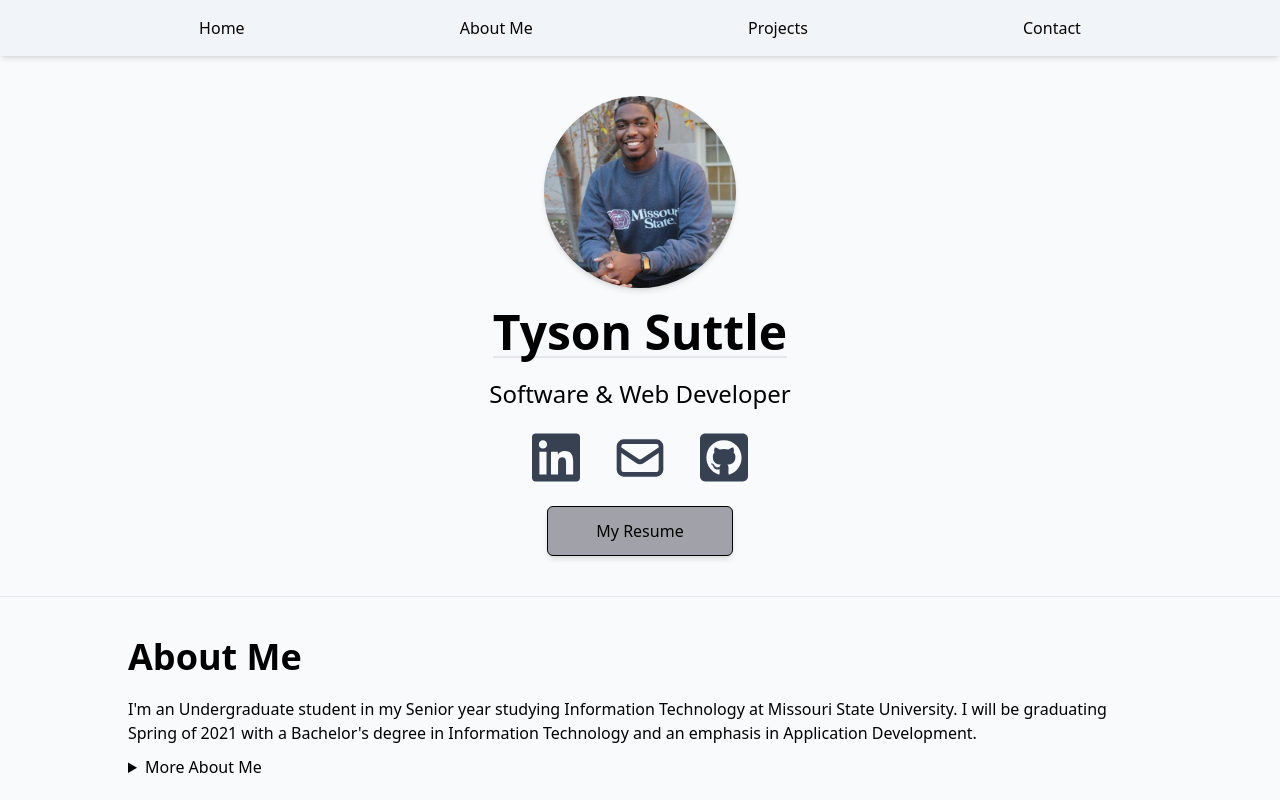
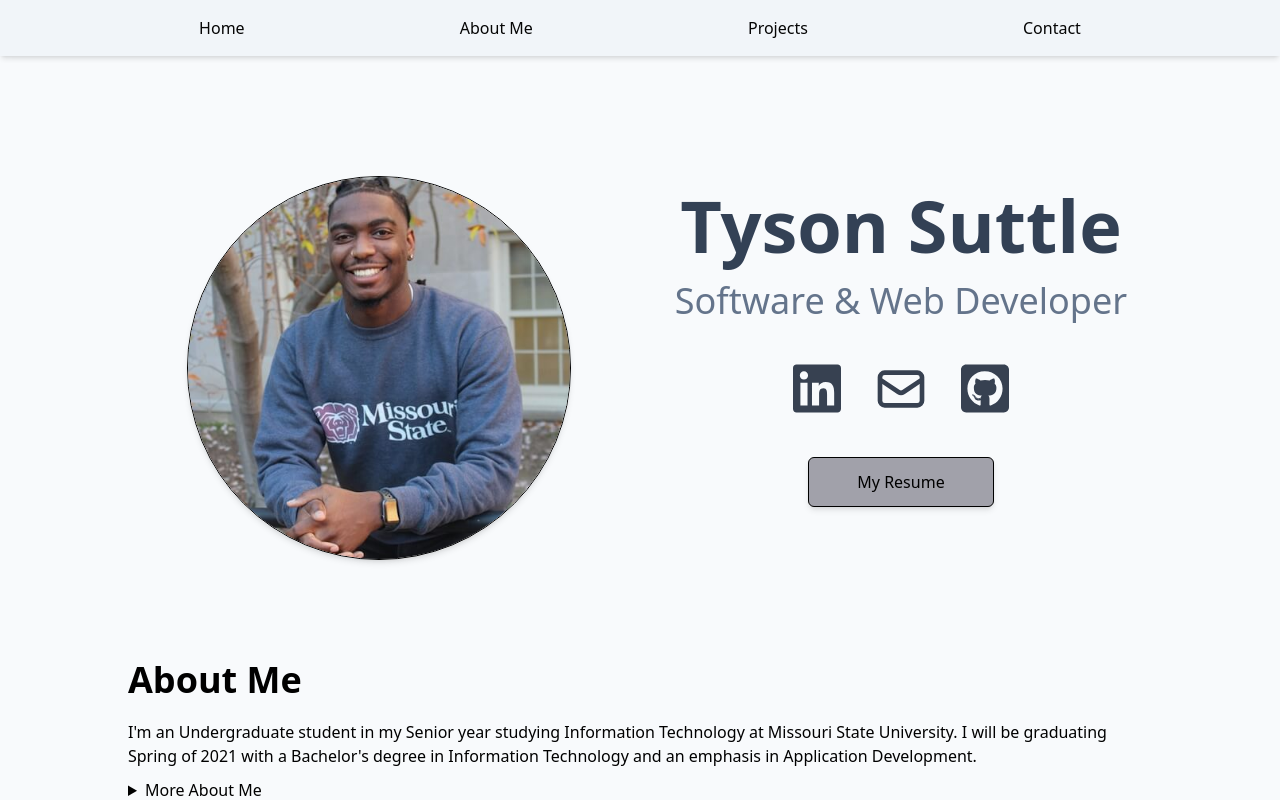
Before and after one commit to Tyson910/Portfolio, a Next.js app: page / in a window 1280 px wide. Shown: the top 800 px of the page. Built offline with nearby package versions, Linux system fonts and the light colour scheme.

Commit message:
Create 2 column layout on desktop for Hero component

```diff
--- a/src/components/Hero.js
+++ b/src/components/Hero.js
@@ -1,6 +1,7 @@
 import { MailIcon } from '@heroicons/react/outline';
-import Image from 'next/image';
 
+// import Image from 'next/image';
+// import Me from '../../public/img/miniScreenshot.jpg';
 import {
   GitHubIcon,
   LinkedInIcon,
@@ -9,31 +10,40 @@ import {
 export default function Hero() {
   // min h 500px
   return (
-    <section className="flex flex-col items-center px-5 gap-5 border-b pb-10">
-      <div className="pt-10">
-        {/* <Image
-          src="/img/miniScreenshot.jpg"
-          alt="My headshot"
-          width={500}
-          height={800}
-        /> */}
+    <section className="flex flex-col items-center px-5 gap-5 lg:grid lg:grid-cols-2 lg:container lg:py-20 lg:mb-20 pb-10 lg:pb-5">
+      <div className="mb-4 lg:m-0 pt-14 lg:pt-10 justify-self-center	">
         <img
           src="/img/miniScreenshot.jpg"
           alt="My Headshot"
-          className="h-48 w-48 object-cover rounded-full shadow-md"
+          className="h-48 w-48 lg:h-96 lg:w-96 border border-black object-cover rounded-full shadow-md"
         />
       </div>
-      <div className="text-center space-y-5">
-        <h1 className="border-b-2 w-max mx-auto text-5xl font-bold">
+      <div className="flex flex-col text-center gap-y-5 lg:gap-y-10">
+        <h1 className="w-max mx-auto text-slate-700 text-5xl lg:text-7xl font-bold lg:no-underline">
           Tyson Suttle
         </h1>
-        <h2 className="text-2xl">
+        <h2 className="text-slate-500 text-2xl lg:text-4xl lg:font-light lg:-mt-5">
           Software & Web Developer
         </h2>
+        <SocialMediaLinks />
+        <a
+          href="doc/Tyson_S_Resume.pdf"
+          className="mt-8 lg:m-0 max-w-max self-center border border-black px-12 py-3 shadow-md hover:shadow-lg rounded-md bg-zinc-400"
+        >
+          My Resume
+        </a>
       </div>
-      <div className="flex gap-x-8 text-gray-700">
+    </section>
+  );
+}
+
+function SocialMediaLinks() {
+  return (
+    <div className="hidden md:flex justify-center gap-x-8 text-gray-700">
       <a
         href="https://linkedin.com/in/tyson-suttle"
+        rel="noopener noreferrer"
+        target="_blank"
         className="w-12 h-12 hover:text-[#0A66C2]"
       >
         <LinkedInIcon />
@@ -51,12 +61,5 @@ export default function Hero() {
         <GitHubIcon />
       </a>
     </div>
-      <a
-        href="doc/Tyson_S_Resume.pdf"
-        className="border border-black px-12 py-3 shadow-md hover:shadow-lg rounded-md bg-zinc-400"
-      >
-        My Resume
-      </a>
-    </section>
   );
 }
```
Lines whose indentation alone changed are shown as unchanged.
